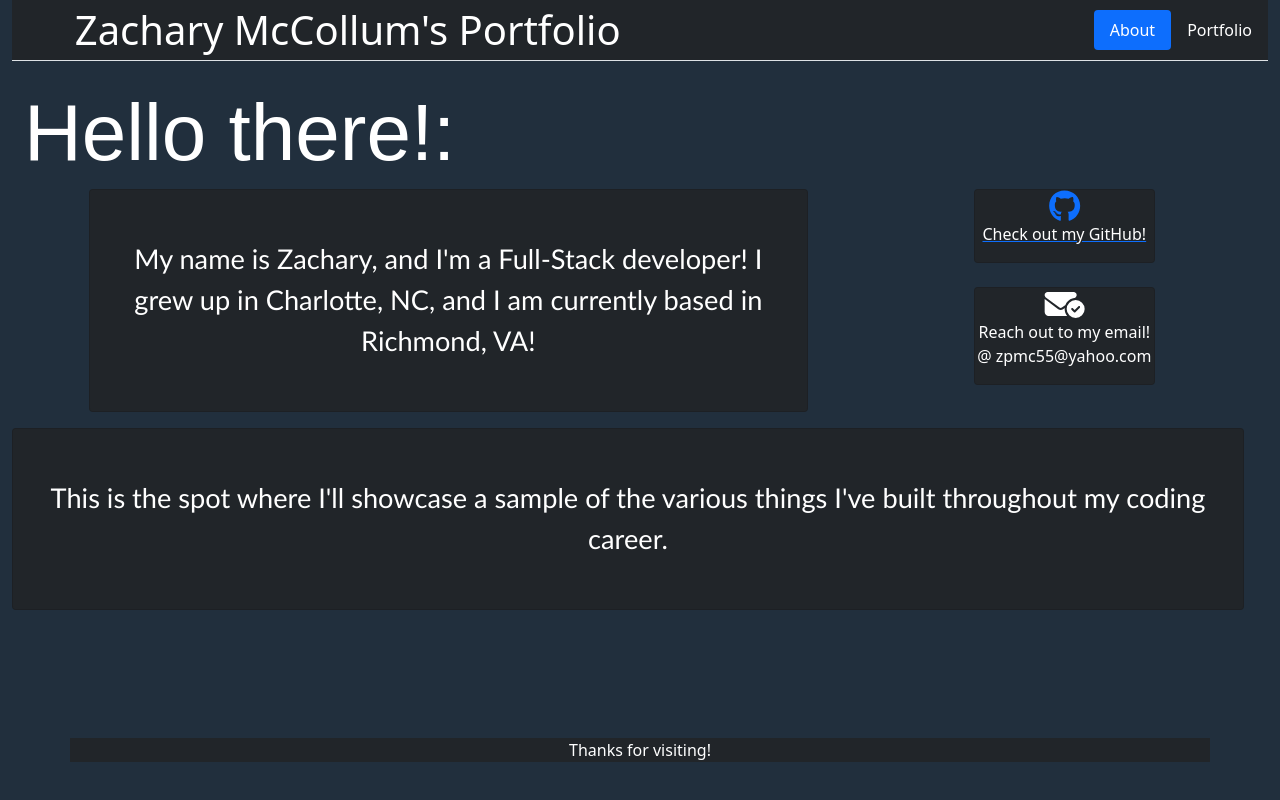
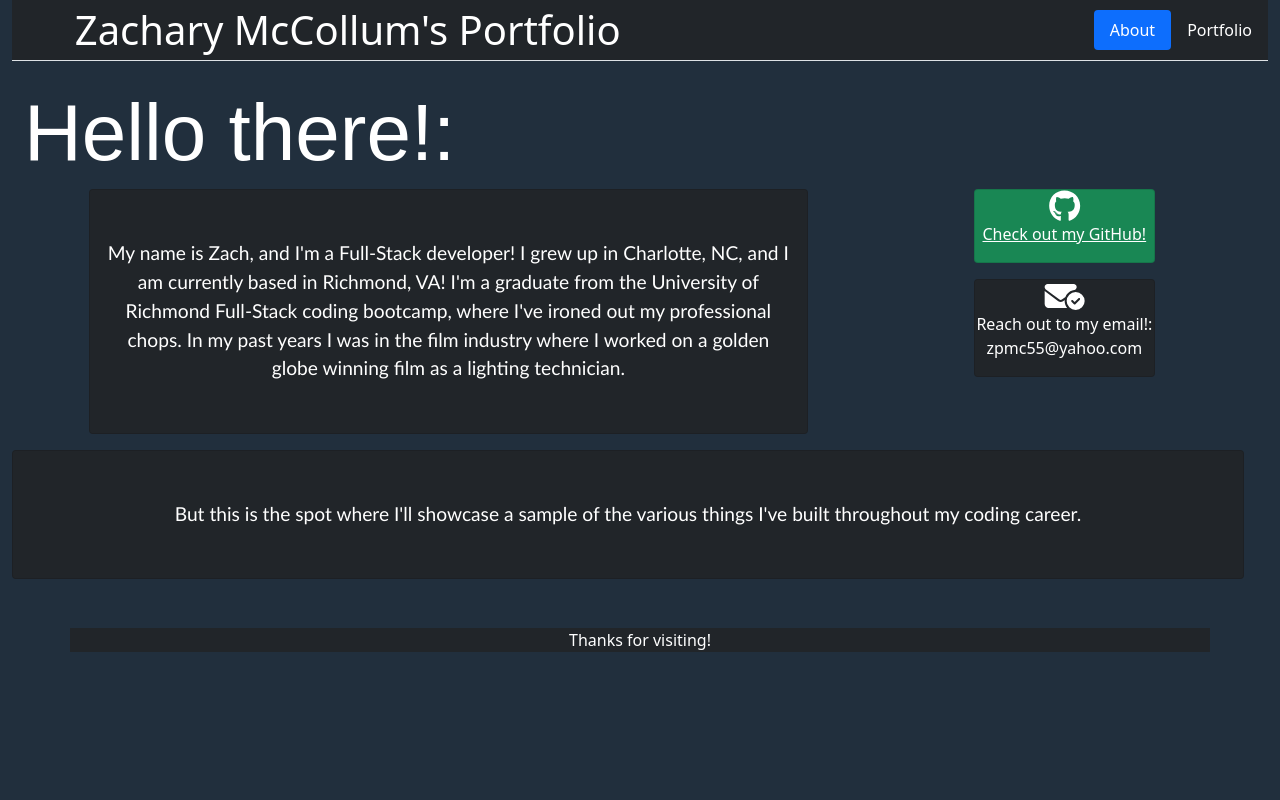
Before and after one commit to zpmcdev/my-portfolio, a React (Create React App) app: page / in a window 1280 px wide. Built offline with nearby package versions, Linux system fonts and the light colour scheme.

Commit message:
revising about/tidying style

```diff
--- a/src/components/About/index.js
+++ b/src/components/About/index.js
@@ -14,19 +14,19 @@ const About = () => {
           Hello there!:
         </h1>
         <div className='main-color row justify-content-around'>
-            <p className="aboutp card bg-dark col-7 text-center">My name is Zachary, and I'm a Full-Stack developer! I grew up in Charlotte, NC, and I am currently based in Richmond, VA!
+            <p className="aboutp card bg-dark col-7 text-center">My name is Zach, and I'm a Full-Stack developer! I grew up in Charlotte, NC, and I am currently based in Richmond, VA! I'm a graduate from the University of Richmond Full-Stack coding bootcamp, where I've ironed out my professional chops. In my past years I was in the film industry where I worked on a golden globe winning film as a lighting technician.
             </p>
             <div className=" col-2 text-center">
-              <a href={github} target="_blank" rel="noreferrer" className="card bg-dark main-color col-12 mb-4">
+              <a href={github} target="_blank" rel="noreferrer" style={{color: "white"}} className="card bg-success main-color col-12 mb-3">
                 <FontAwesomeIcon icon={faGithub} size="2x"/>
-                <p className="bg-dark text-white col-md-offset-2">Check out my GitHub!</p>
+                <p className="bg-success text-white col-md-offset-2">Check out my GitHub!</p>
               </a>
               <div className=" card bg-dark main-color col-12 mb-4">
               <FontAwesomeIcon icon={faEnvelopeCircleCheck} size="2x"/>
-              <p className="bg-dark text-white col-md-offset-2">Reach out to my email! @ zpmc55@yahoo.com </p>
+              <p className="bg-dark text-white col-md-offset-2">Reach out to my email!: zpmc55@yahoo.com </p>
               </div>
             </div>
-            <p className="aboutp card bg-dark col-md-offset-2 text-center">This is the spot where I'll showcase a sample of the various things I've built throughout my coding career.</p>
+            <p className="aboutp card bg-dark col-md-offset-2 text-center">But this is the spot where I'll showcase a sample of the various things I've built throughout my coding career.</p>
         </div>
       </div>
     </div>
--- a/src/components/Footer/index.js
+++ b/src/components/Footer/index.js
@@ -10,7 +10,7 @@ const Footer = () => {
 
 
         <section className="bg-dark mb-4">
-          <p style={{marginTop: "10%"}}>
+          <p style={{marginTop: "3%"}}>
             Thanks for visiting!
           </p>
         </section>
--- a/src/components/Portfolio/index.js
+++ b/src/components/Portfolio/index.js
@@ -37,7 +37,7 @@ const Portfolio = () => {
       screenshot: "schedulerGif.gif",
       link: "https://zbreezie.github.io/WorkDayScheduler/",
       repo: "https://github.com/ZBreezie/WorkDayScheduler",
-      description: "Let's be real for a moment, we're programmers here. We need to know the exact time blocks to pound our pots of coffee..."
+      description: "Let's be real, we're programmers here, and we need to know the exact time blocks to pound our pots of coffee..."
     },
   ];
 
--- a/src/index.css
+++ b/src/index.css
@@ -17,7 +17,7 @@ body {
 }
 
 .aboutp {
-  font-size: 170%;
+  font-size: 120%;
   padding: 4%;
   font-family: 'Trebuchet MS', 'Lucida Sans Unicode', 'Lucida Grande', 'Lucida Sans', Arial, sans-serif;
 }
```
